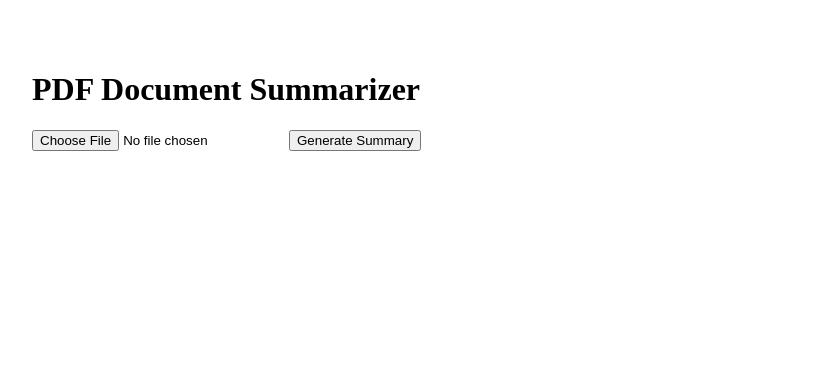
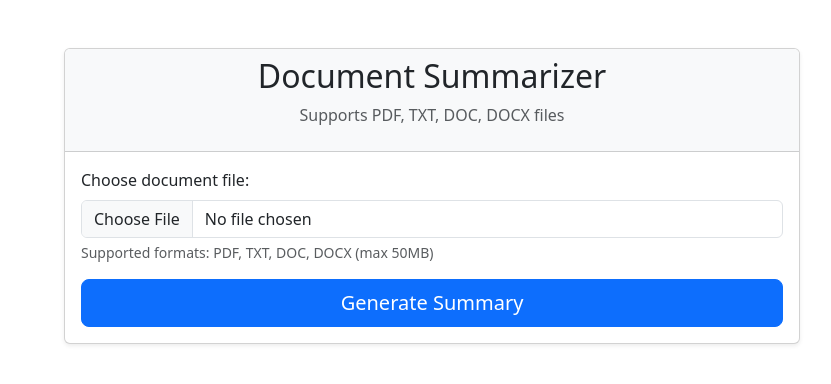
Before and after one commit to PSurnin/rag_file_reader, a FastAPI app: page / in a window 1280 px wide. Shown: the top 384 px of the page, without its empty margins (208-1039 px from the left). Run offline with FastAPI, Linux system fonts and the light colour scheme.

Commit message:
new pages styles

```diff
--- /dev/null
+++ b/app/static/css/upload.css
@@ -0,0 +1,12 @@
+.card {
+    box-shadow: 0 0.125rem 0.25rem rgba(0, 0, 0, 0.075);
+}
+
+.card-header {
+    background-color: #f8f9fa;
+}
+
+.form-control:focus {
+    border-color: #86b7fe;
+    box-shadow: 0 0 0 0.25rem rgba(13, 110, 253, 0.25);
+}
--- a/app/static/style.css
+++ /dev/null
@@ -1,37 +0,0 @@
-.container {
-    max-width: 800px;
-    margin: 30px auto;
-    padding: 20px;
-}
-
-.summary-content {
-    background: #f8f9fa;
-    padding: 20px;
-    border-radius: 8px;
-    margin: 20px 0;
-}
-
-.summary-text {
-    line-height: 1.6;
-    white-space: pre-wrap;
-}
-
-.model-info {
-    color: #6c757d;
-    font-size: 0.9em;
-    margin: 15px 0;
-}
-
-.btn {
-    display: inline-block;
-    background: #007bff;
-    color: white;
-    padding: 10px 20px;
-    text-decoration: none;
-    border-radius: 4px;
-    margin: 10px 0;
-}
-
-.actions {
-    text-align: center;
-}
--- a/app/templates/index.html
+++ b/app/templates/index.html
@@ -1,18 +1,45 @@
 <!DOCTYPE html>
 <html>
 <head>
-    <title>PDF Summarizer</title>
-    <link rel="stylesheet" href="/static/style.css">
+    <title>Document Summarizer</title>
+    <link href="https://cdn.jsdelivr.net/npm/bootstrap@5.3.0/dist/css/bootstrap.min.css"
+          rel="stylesheet"
+          integrity="sha384-9ndCyUaIbzAi2FUVXJi0CjmCapSmO7SnpJef0486qhLnuZ2cdeRhO02iuK6FUUVM"
+          crossorigin="anonymous">
+    <link href="/static/css/upload.css" rel="stylesheet">
 </head>
 <body>
-    <div class="container">
-        <h1>PDF Document Summarizer</h1>
-        <form action="/" enctype="multipart/form-data" method="post">
-            <div class="upload-area">
-                <input type="file" name="file" accept=".pdf" required>
-                <button type="submit">Generate Summary</button>
+    <div class="container mt-5">
+        <div class="row justify-content-center">
+            <div class="col-md-8">
+                <div class="card">
+                    <div class="card-header">
+                        <h2 class="text-center">Document Summarizer</h2>
+                        <p class="text-center text-muted">Supports PDF, TXT, DOC, DOCX files</p>
+                    </div>
+                    <div class="card-body">
+                        <form action="/" enctype="multipart/form-data" method="post">
+                            <div class="mb-3">
+                                <label class="form-label">Choose document file:</label>
+                                <input type="file"
+                                       name="file"
+                                       class="form-control"
+                                       accept=".pdf,.txt,.doc,.docx"
+                                       required>
+                                <div class="form-text">
+                                    Supported formats: PDF, TXT, DOC, DOCX (max 50MB)
+                                </div>
+                            </div>
+                            <div class="d-grid">
+                                <button type="submit" class="btn btn-primary btn-lg">
+                                    Generate Summary
+                                </button>
+                            </div>
+                        </form>
+                    </div>
+                </div>
             </div>
-        </form>
+        </div>
     </div>
 </body>
 </html>
```
Also changed, not shown: app/static/css/result.css (added, +13 -0 lines), app/templates/result.html (+32 -12 lines).
